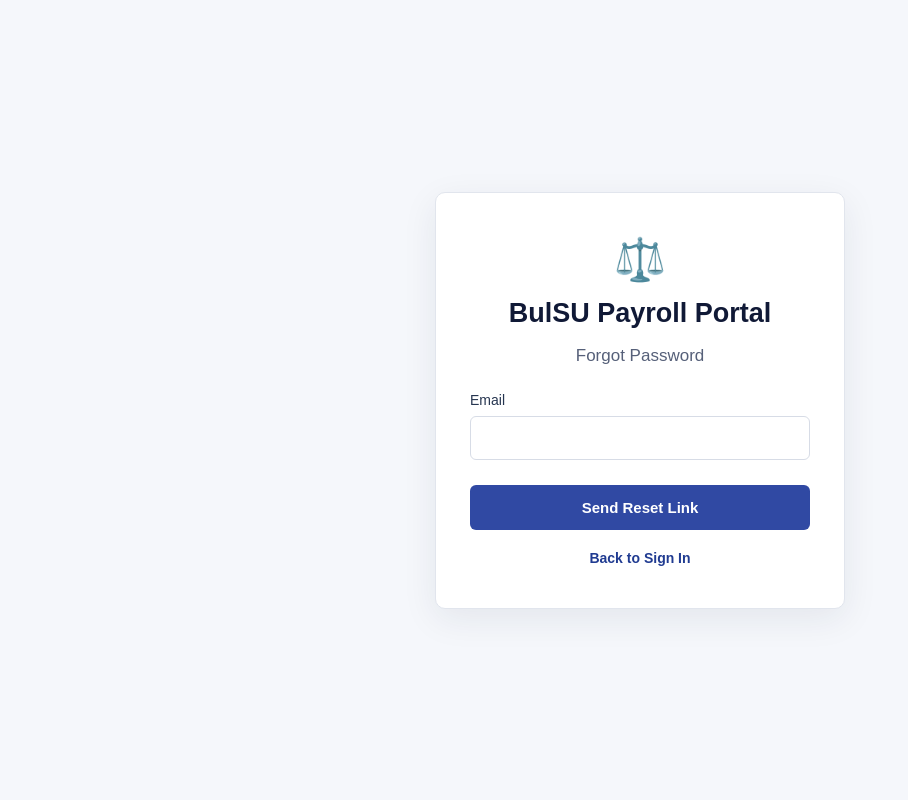
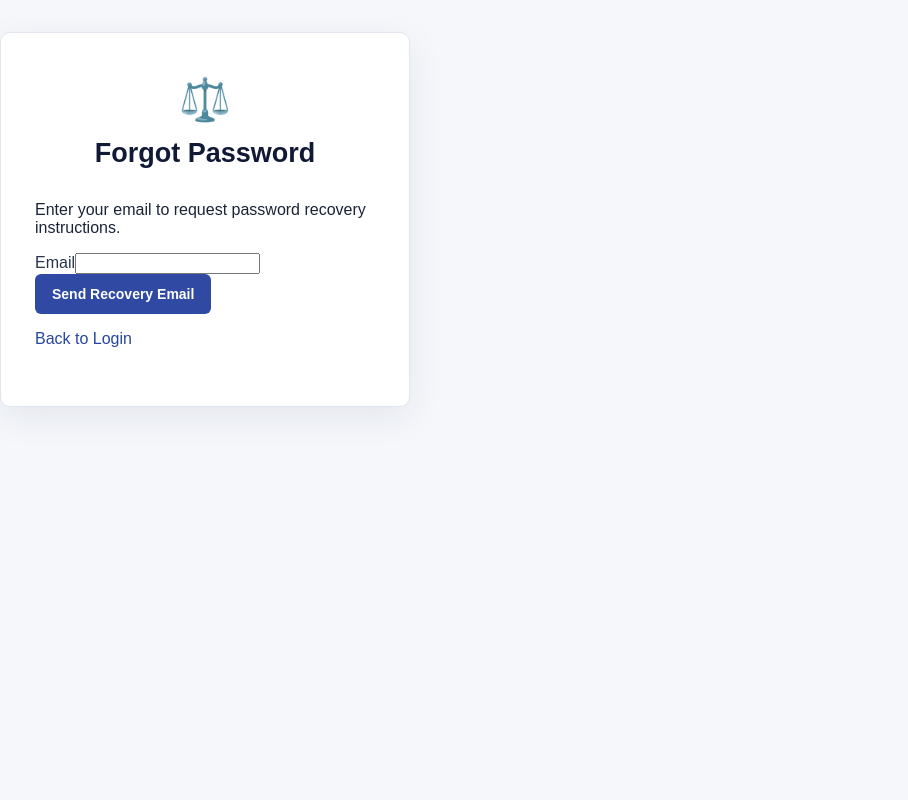
Before and after one commit to Sh1aaaa/payroll-vercel-supabase-rag, a Flask app: page /forgot-password in a window 1280 px wide. Shown: the whole page, without its empty margins (0-908 px from the left). Run offline with Flask 3, Linux system fonts and the light colour scheme.

Commit message:
Refactor forgot password page with new template

```diff
--- a/templates/forgot_password.html
+++ b/templates/forgot_password.html
@@ -1,62 +1,14 @@
-<!DOCTYPE html>
-<html lang="en">
-<head>
-    <meta charset="UTF-8">
-    <meta name="viewport" content="width=device-width, initial-scale=1.0">
-    <title>BulSU Payroll Portal - Forgot Password</title>
-    <link rel="stylesheet" href="{{ url_for('static', filename='style.css') }}">
-</head>
-<body class="auth-page">
-
-    <div class="auth-card">
-
-        <div class="auth-icon">⚖️</div>
-
-        <h1>BulSU Payroll Portal</h1>
-
-        <h2 class="auth-heading">
-            Forgot Password
-        </h2>
-
-        {% with messages = get_flashed_messages(with_categories=true) %}
-            {% if messages %}
-                {% for category, message in messages %}
-                    <div class="alert {{ category }}">
-                        {{ message }}
-                    </div>
-                {% endfor %}
-            {% endif %}
-        {% endwith %}
-
-        <form method="POST">
-
-            <div class="form-group">
-                <label>Email</label>
-
-                <input
-                    type="email"
-                    name="email"
-                    required
-                    autocomplete="email"
-                >
-            </div>
-
-            <button
-                type="submit"
-                class="auth-button"
-            >
-                Send Reset Link
-            </button>
-
-        </form>
-
-        <div class="auth-links">
-            <a href="{{ url_for('login') }}">
-                Back to Sign In
-            </a>
-        </div>
-
-    </div>
-
-</body>
-</html>
+{% extends 'base.html' %}
+{% block title %}Forgot Password - BulSU Payroll{% endblock %}
+{% block content %}
+<div class="auth-card">
+    <div class="auth-icon">⚖️</div>
+    <h1>Forgot Password</h1>
+    <p class="auth-muted">Enter your email to request password recovery instructions.</p>
+    <form method="POST">
+        <label class="field-label">Email</label><input type="email" name="email" required>
+        <button class="btn btn-primary btn-block" type="submit">Send Recovery Email</button>
+    </form>
+    <p class="auth-bottom"><a href="{{ url_for('login') }}">Back to Login</a></p>
+</div>
+{% endblock %}
```
